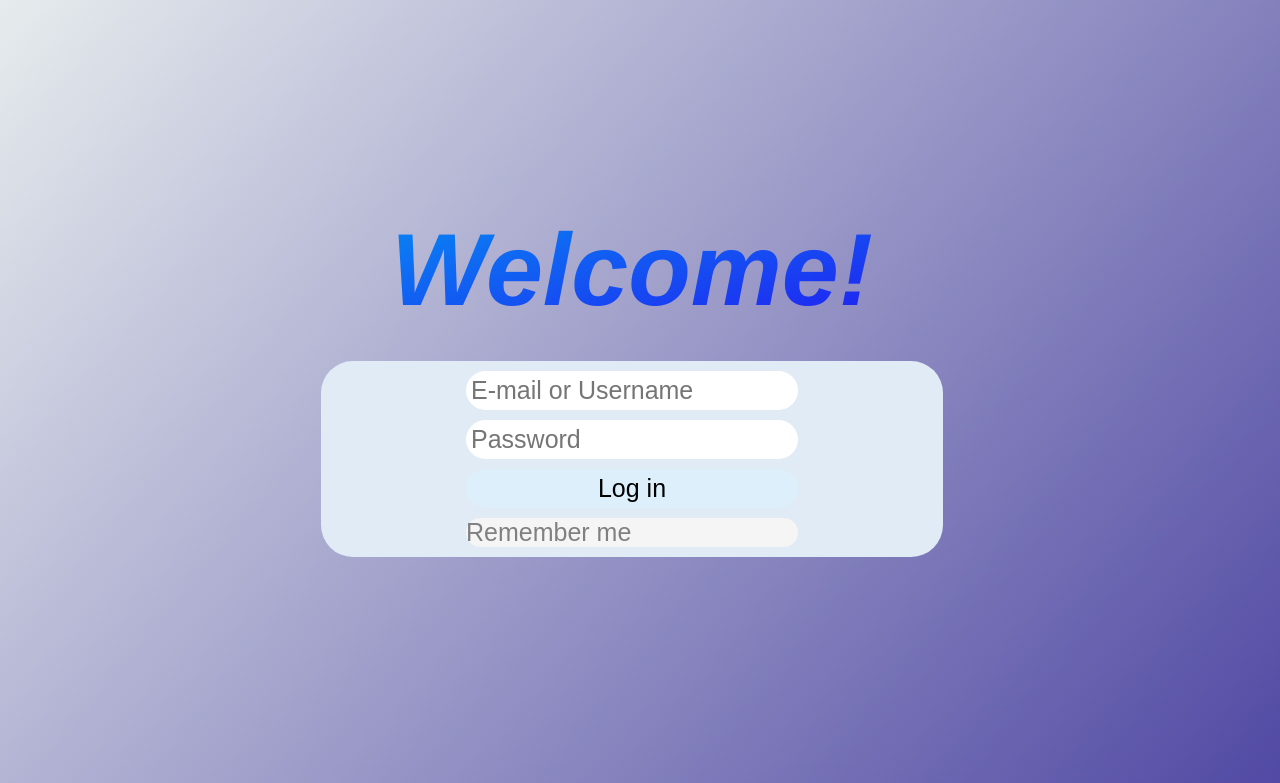
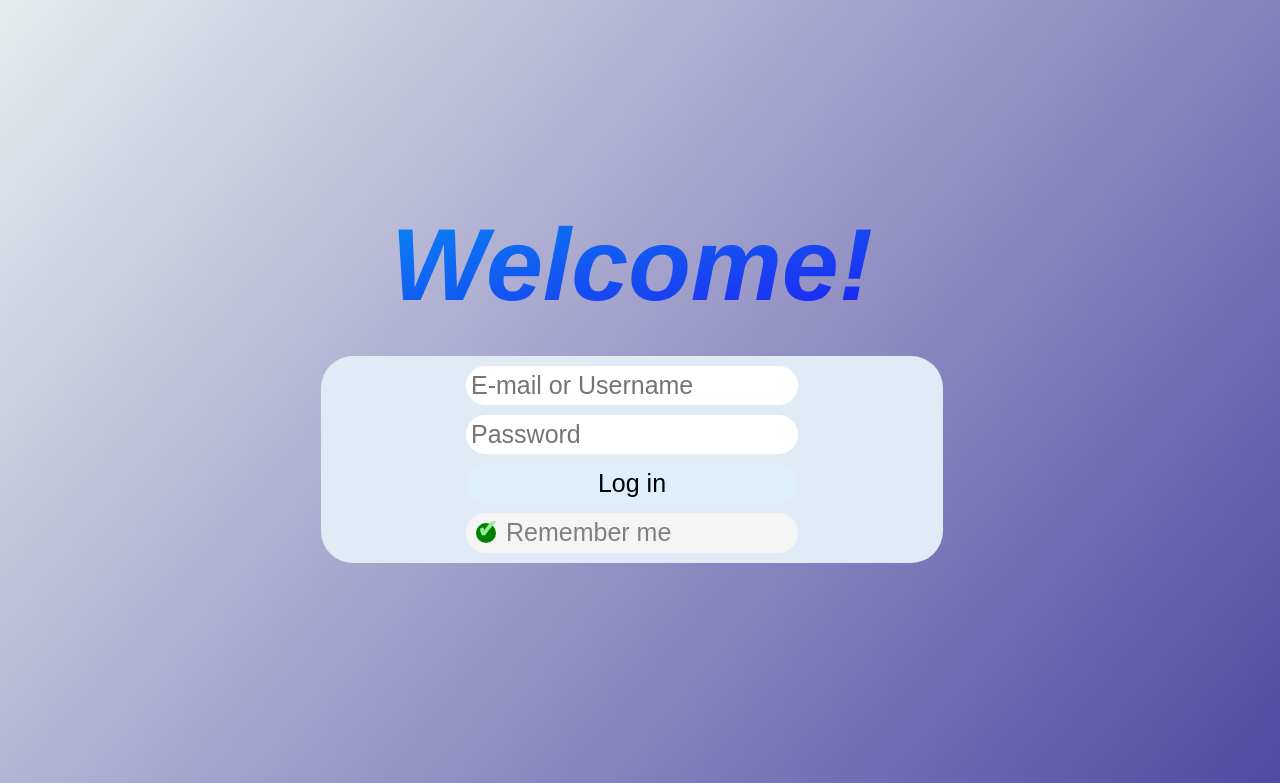
Before and after one commit to 20Alex16/Flask-Website, a Flask app: page / in a window 1280 px wide. Shown: the top 783 px of the page. Run offline with Flask 2, Linux system fonts and the light colour scheme.

Commit message:
greseala cu checkmark

```diff
--- a/templates/index.html
+++ b/templates/index.html
@@ -18,7 +18,7 @@
             <input type="submit" value="Log in">
             <label for="remember">
                 <input type="checkbox" checked="checked" id="remember">
-                <span class="switch"></span>
+                <span class="checkmark"></span>
                 Remember me
             </label>
         </form>
```
